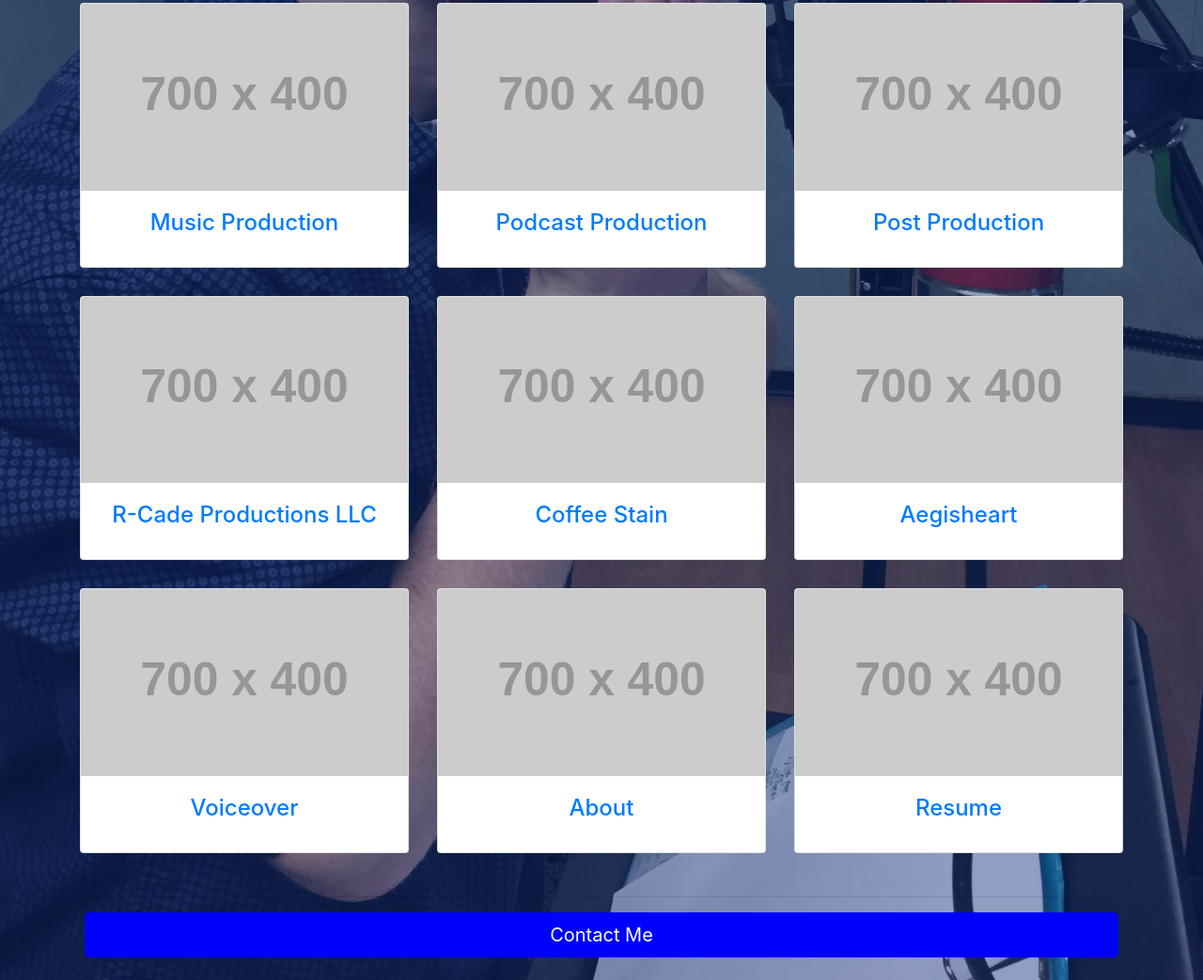
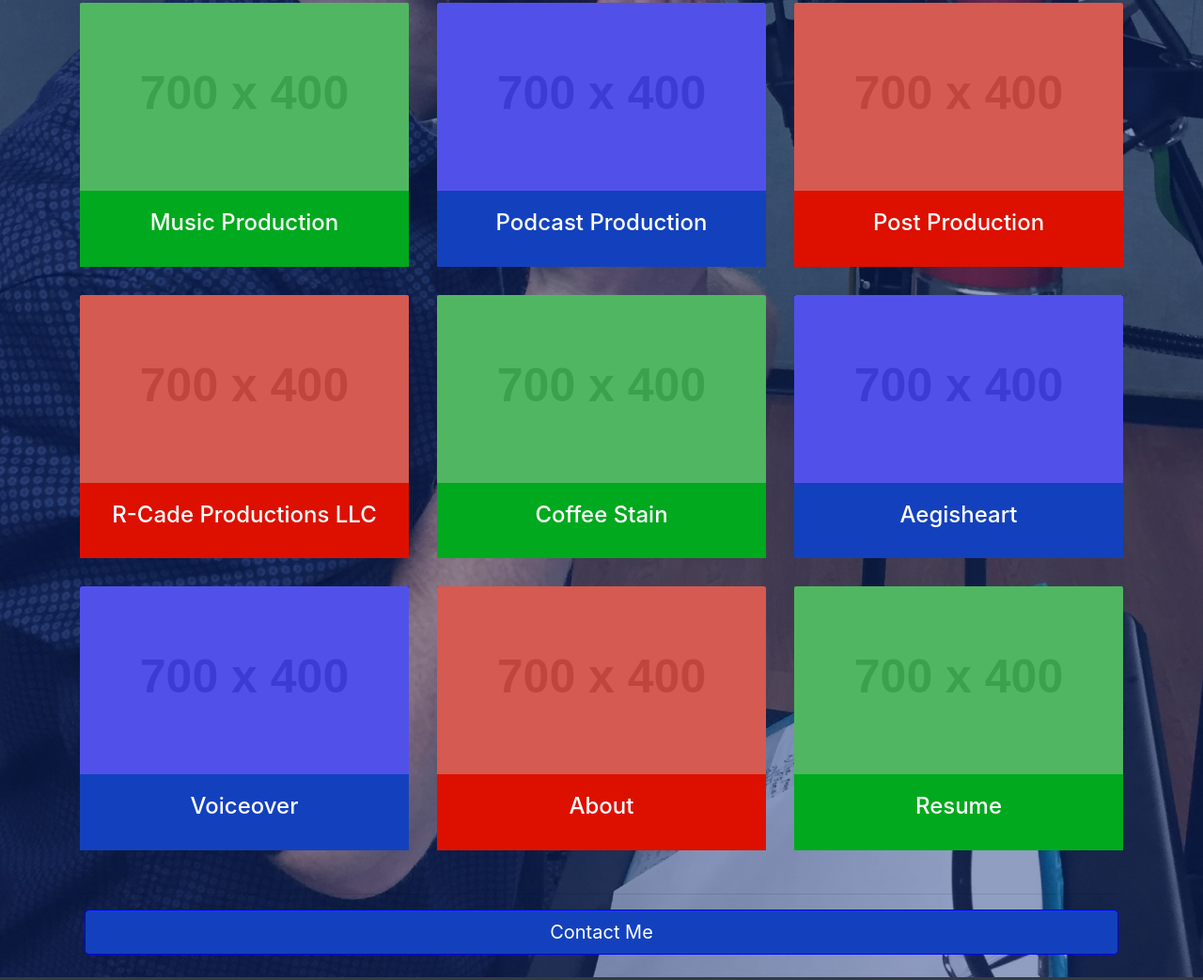
Before and after one commit to alexbow/lawsonsWebsite2.0, a website: page index.html in a window 1280 px wide. Shown: the part 917-1960 px from the top of the page at 94% size. Drawn offline with Linux system fonts and the light colour scheme; placeholder pictures from the web are drawn by us.

Commit message:
Change colors overlay on portfolio cards

```diff
--- a/css/modern-business.css
+++ b/css/modern-business.css
@@ -38,13 +38,77 @@
   margin-bottom: 30px;
 }
 
-.card-title{
+.card {
+  position: relative;
+  display: -ms-flexbox;
+  display: flex;
+  -ms-flex-direction: column;
+  flex-direction: column;
+  min-width: 0;
+  word-wrap: break-word;
+  background-color: #fff;
+  background-clip: border-box;
+  border: 0;
+  border-radius: 0.25rem;
+}
+
+.card-title {
   text-align: center;
 }
 
-#contactMe{
-  background-color: blue;
+.card-title a {
+  color: white;
+}
+
+#contactMe {
+  background-color: #1341BD;
   margin-left: 1.75%;
   margin-right: 1.75%;
   border-color: blue;
 }
+
+#green {
+  background-color: #00A91D;
+}
+
+#blue {
+  background-color: #1341BD;
+}
+
+#red {
+  background-color: #DD1000;
+}
+
+.tint {
+  position: relative;
+  float: left;
+  cursor: pointer;
+}
+
+.tint:before {
+  content: "";
+  display: block;
+  position: absolute;
+  top: 0;
+  bottom: 0;
+  left: 0;
+  right: 0;
+  background: rgba(221,16,0,0.6);
+  -moz-transition: all .3s linear;
+  -webkit-transition: all .3s linear;
+  -ms-transition: all .3s linear;
+  -o-transition: all .3s linear;
+  transition: all .3s linear;
+}
+
+.tint:hover:before {
+  background: none;
+}
+
+.blue:before {
+  background: rgba(0,0,255, 0.6);
+}
+
+.green:before {
+  background: rgba(0, 169, 29, 0.6);
+}
--- a/index.html
+++ b/index.html
@@ -43,8 +43,8 @@
     <div class="row">
       <div class="col-lg-4 col-sm-6 portfolio-item">
         <div class="card h-100">
-          <a href="#"><img class="card-img-top" src="http://placehold.it/700x400" alt=""></a>
-          <div class="card-body">
+          <a class="tint green" href="#"><img class="card-img-top" src="http://placehold.it/700x400" alt=""></a>
+          <div class="card-body" id="green">
             <h4 class="card-title">
               <a href="#">Music Production</a>
             </h4>
@@ -53,8 +53,8 @@
       </div>
       <div class="col-lg-4 col-sm-6 portfolio-item">
         <div class="card h-100">
-          <a href="#"><img class="card-img-top" src="http://placehold.it/700x400" alt=""></a>
-          <div class="card-body">
+          <a class="tint blue" href="#"><img class="card-img-top" src="http://placehold.it/700x400" alt=""></a>
+          <div class="card-body" id="blue">
             <h4 class="card-title">
               <a href="#">Podcast Production</a>
             </h4>
@@ -63,8 +63,8 @@
       </div>
       <div class="col-lg-4 col-sm-6 portfolio-item">
         <div class="card h-100">
-          <a href="#"><img class="card-img-top" src="http://placehold.it/700x400" alt=""></a>
-          <div class="card-body">
+          <a class="tint" href="#"><img class="card-img-top" src="http://placehold.it/700x400" alt=""></a>
+          <div class="card-body" id="red">
             <h4 class="card-title">
               <a href="#">Post Production</a>
             </h4>
@@ -73,8 +73,8 @@
       </div>
       <div class="col-lg-4 col-sm-6 portfolio-item">
         <div class="card h-100">
-          <a href="#"><img class="card-img-top" src="http://placehold.it/700x400" alt=""></a>
-          <div class="card-body">
+          <a class="tint" href="#"><img class="card-img-top" src="http://placehold.it/700x400" alt=""></a>
+          <div class="card-body" id="red">
             <h4 class="card-title">
               <a href="#">R-Cade Productions LLC</a>
             </h4>
@@ -83,8 +83,8 @@
       </div>
       <div class="col-lg-4 col-sm-6 portfolio-item">
         <div class="card h-100">
-          <a href="#"><img class="card-img-top" src="http://placehold.it/700x400" alt=""></a>
-          <div class="card-body">
+          <a class="tint green" href="#"><img class="card-img-top" src="http://placehold.it/700x400" alt=""></a>
+          <div class="card-body" id="green">
             <h4 class="card-title">
               <a href="#">Coffee Stain</a>
             </h4>
@@ -93,8 +93,8 @@
       </div>
       <div class="col-lg-4 col-sm-6 portfolio-item">
         <div class="card h-100">
-          <a href="#"><img class="card-img-top" src="http://placehold.it/700x400" alt=""></a>
-          <div class="card-body">
+          <a class="tint blue" href="#"><img class="card-img-top" src="http://placehold.it/700x400" alt=""></a>
+          <div class="card-body" id="blue">
             <h4 class="card-title">
               <a href="#">Aegisheart</a>
             </h4>
@@ -103,8 +103,8 @@
       </div>
       <div class="col-lg-4 col-sm-6 portfolio-item">
         <div class="card h-100">
-          <a href="#"><img class="card-img-top" src="http://placehold.it/700x400" alt=""></a>
-          <div class="card-body">
+          <a class="tint blue" href="#"><img class="card-img-top" src="http://placehold.it/700x400" alt=""></a>
+          <div class="card-body" id="blue">
             <h4 class="card-title">
               <a href="#">Voiceover</a>
             </h4>
@@ -113,8 +113,8 @@
       </div>
       <div class="col-lg-4 col-sm-6 portfolio-item">
         <div class="card h-100">
-          <a href="#"><img class="card-img-top" src="http://placehold.it/700x400" alt=""></a>
-          <div class="card-body">
+          <a class="tint" href="#"><img class="card-img-top" src="http://placehold.it/700x400" alt=""></a>
+          <div class="card-body" id="red">
             <h4 class="card-title">
               <a href="#">About</a>
             </h4>
@@ -123,8 +123,8 @@
       </div>
       <div class="col-lg-4 col-sm-6 portfolio-item">
         <div class="card h-100">
-          <a href="#"><img class="card-img-top" src="http://placehold.it/700x400" alt=""></a>
-          <div class="card-body">
+          <a class="tint green" href="#"><img class="card-img-top" src="http://placehold.it/700x400" alt=""></a>
+          <div class="card-body" id="green">
             <h4 class="card-title">
               <a href="#">Resume</a>
             </h4>
```
